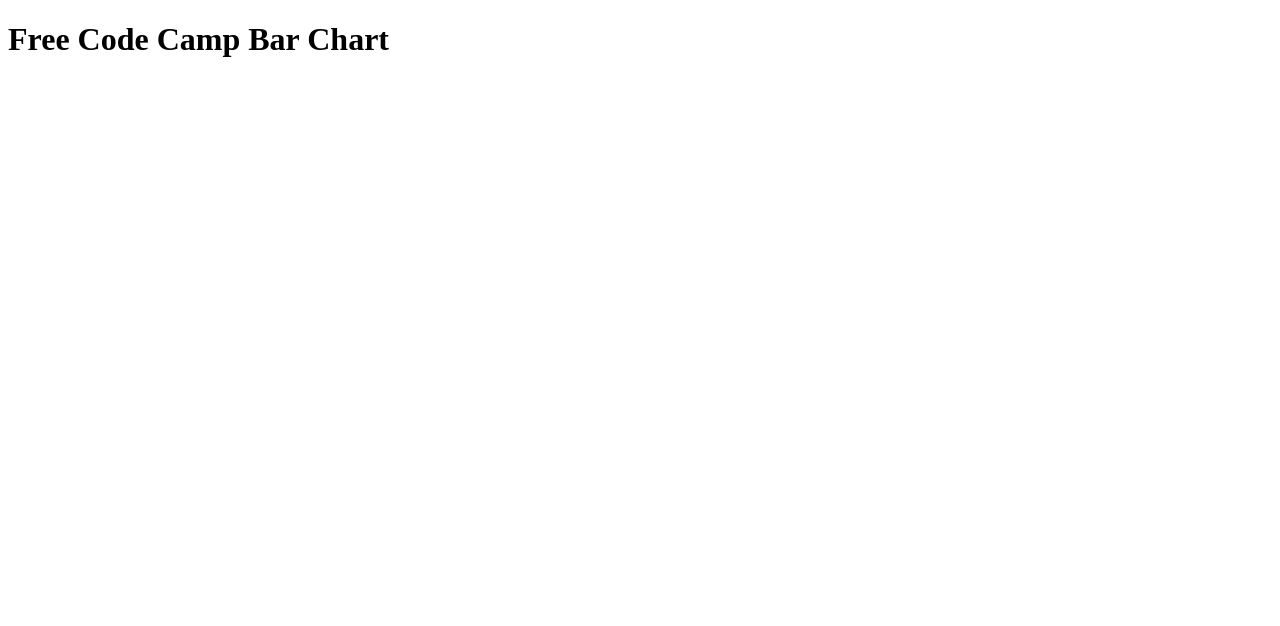
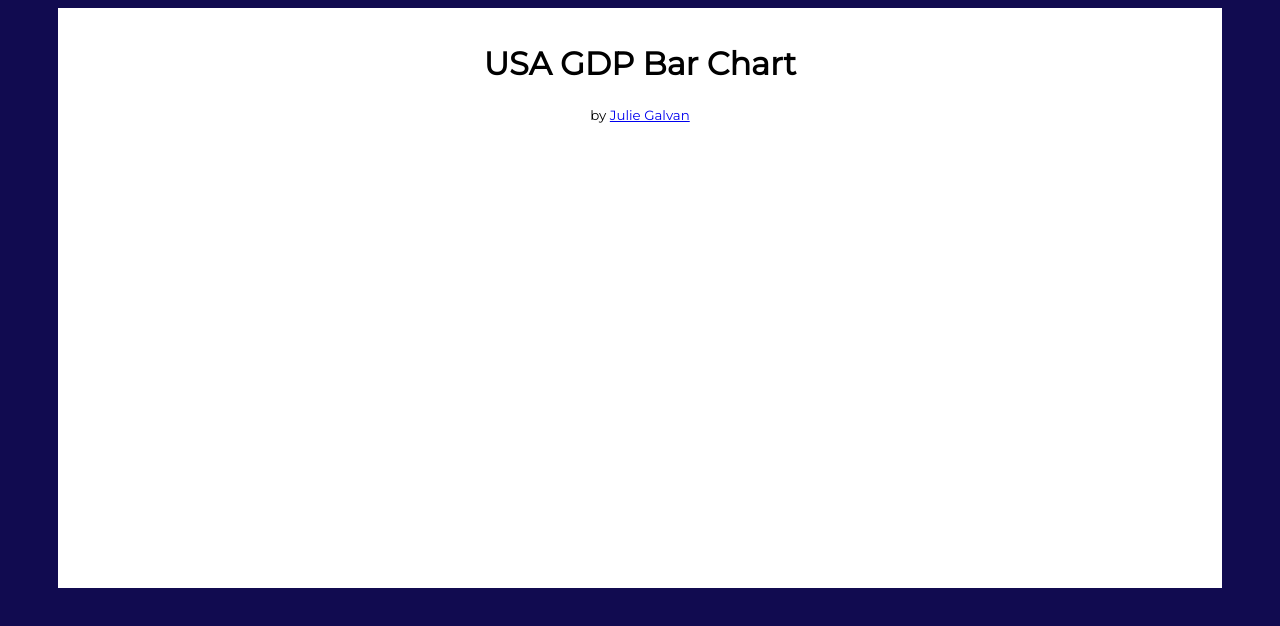
Before and after one commit to julieg18/fcc-bar-chart, a plain HTML site: page index.html in a window 1280 px wide. Drawn offline with nearby package versions, Linux system fonts and the light colour scheme; no server answers.

Commit message:
added styling and edited header

```diff
--- a/index.html
+++ b/index.html
@@ -1,11 +1,21 @@
 <!DOCTYPE html>
 <html>
   <head>
-    <title>FreeCodeCamp Bar Chart</title>
+    <title>USA GDP Bar Chart</title>
     <link href="styles.css" rel="stylesheet"/>
+    <link href="https://fonts.googleapis.com/css?family=Montserrat" rel="stylesheet">
   </head>
     <body>
-      <h1 id="title">Free Code Camp Bar Chart</h1>
+      <div id="page">
+        <div id="header">
+          <h1 id="title">USA GDP Bar Chart</h1>
+          <small>by <a href="https://github.com/julieg18" target="_blank">Julie Galvan</a></small>
+        </div>
+        <div id="bar-chart">
+          <svg></svg>
+        </div>
+      </div>
+
       <script src="https://cdn.freecodecamp.org/testable-projects-fcc/v1/bundle.js"></script>
       <script src="https://d3js.org/d3.v5.min.js"></script>
       <script src=javascript.js></script>
--- a/styles.css
+++ b/styles.css
@@ -0,0 +1,20 @@
+body {
+  text-align: center;
+  background-color: #110b50;
+  font-family: 'Montserrat', sans-serif;
+}
+
+rect {
+  fill: #500b0b;
+}
+
+svg {
+  margin-left: 30px;
+}
+
+#page {
+  padding-top: 15px;
+  background-color: #ffffff;
+  margin-right: 50px;
+  margin-left: 50px;
+}
```
